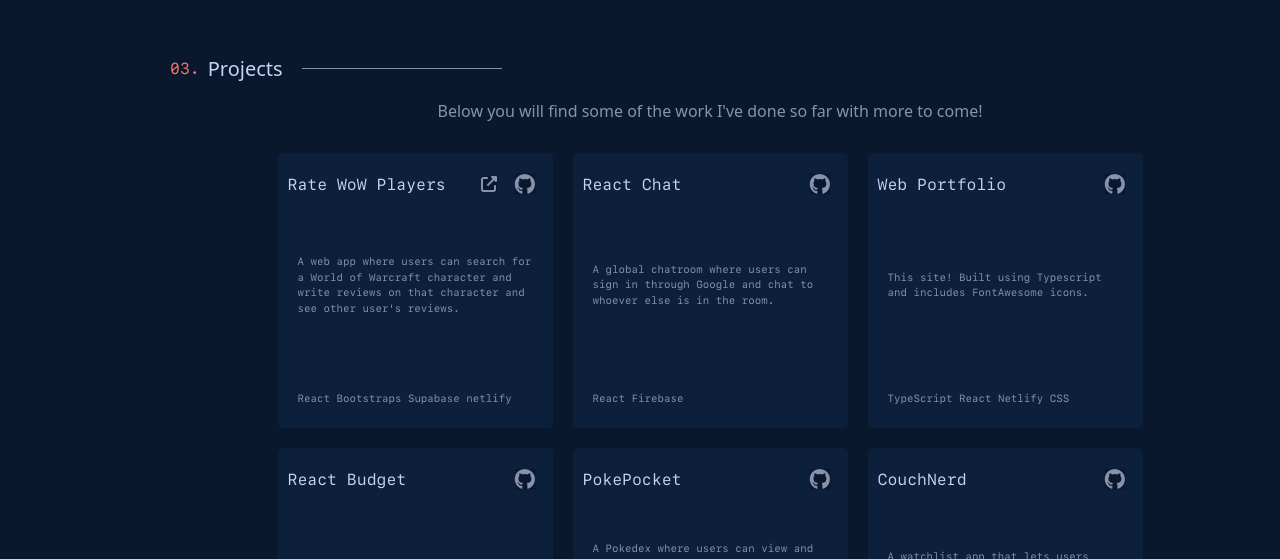
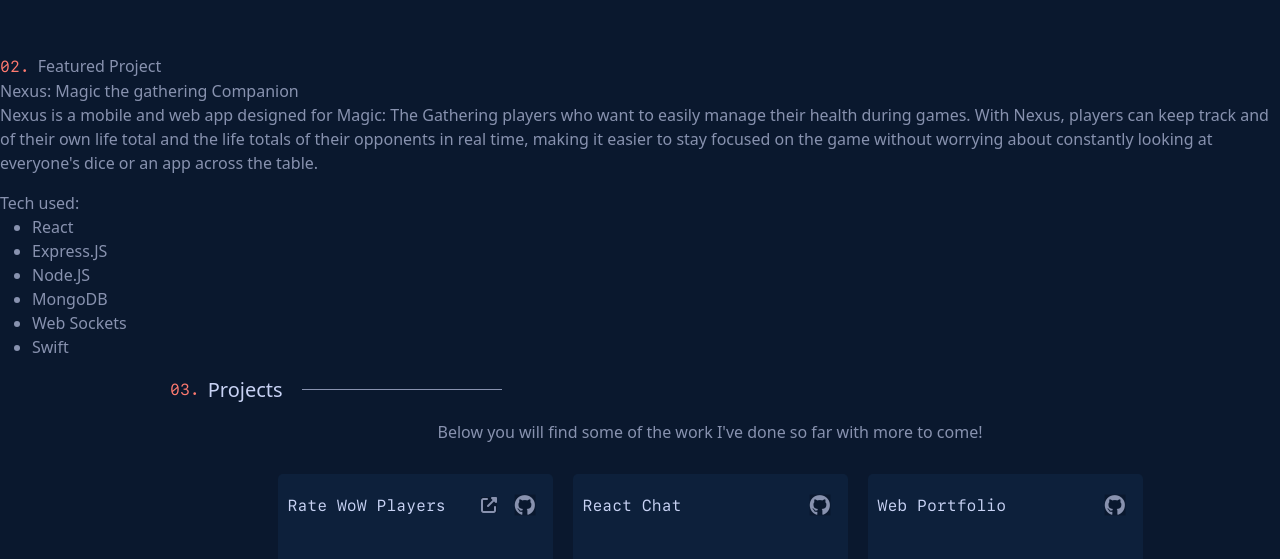
Before and after one commit to Jerryc95/portfolio, a React (Create React App) app: page / in a window 1280 px wide. Shown: the part 1601-2160 px from the top of the page. Built offline with nearby package versions, Linux system fonts and the light colour scheme.

Commit message:
started nexus project addition

```diff
--- a/src/app/App.tsx
+++ b/src/app/App.tsx
@@ -3,8 +3,10 @@
 import Hero from "../components/hero/hero";
 import Nav from "../components/navBar/nav";
 import About from "../components/about/about";
+import FeaturedProject from "../components/featuredProject";
 import Projects from "../components/projects/projects";
 import Contact from "../components/contact/contact";
+
 
 function App() {
   return (
@@ -15,6 +17,7 @@
         <About />
       </div>
       <div id="projects">
+        <FeaturedProject />
         <Projects />
       </div>
       <div id="contact">
--- a/src/components/about/about.tsx
+++ b/src/components/about/about.tsx
@@ -25,7 +25,7 @@
             software engineer. I've always had a passionate for software and
             technology so I decided to leave the advertising industry and focus
             on my true passion of creating and building software. In May of
-            2021, I left my job at Meta to pursue my passion and teach myself
+            2022, I left my job at Meta to pursue my passion and teach myself
             software development.
           </p>
           <p>
--- /dev/null
+++ b/src/components/featuredProject.css
@@ -0,0 +1,15 @@
+.featured-project-title::before {
+    content: "02.";
+    font-family: SFMonoRegular;
+    margin-right: 0.5rem;
+    color: #ff7a70;
+    font-size: calc(8px + 1vmin);
+  }
+
+  .featured-project-title:after {
+    content: "";
+    margin-left: 1.2rem;
+    height: 1px;
+    background-color: #8892af;
+    width: 200px;
+  }
--- /dev/null
+++ b/src/components/featuredProject.tsx
@@ -0,0 +1,43 @@
+import React from "react";
+import "./featuredProject.css";
+
+const FeaturedProject = () => {
+  const stack = [
+    "React",
+    "Express.JS",
+    "Node.JS",
+    "MongoDB",
+    "Web Sockets",
+    "Swift",
+  ];
+
+  return (
+    <div className="featured-project-container">
+      <div className="featured-project-title">Featured Project</div>
+      <div className="feature-project-name">
+        Nexus: Magic the gathering Companion
+      </div>
+      {/* image here  */}
+      <div className="featured-project-details">
+        <p className="featured-project-about">
+          Nexus is a mobile and web app designed for Magic: The Gathering
+          players who want to easily manage their health during games. With
+          Nexus, players can keep track and of their own life total and the life
+          totals of their opponents in real time, making it easier to stay
+          focused on the game without worrying about constantly looking at
+          everyone's dice or an app across the table.
+        </p>
+        <div className="project-stack">Tech used:</div>
+        <ul>
+          {stack.map((tech, id) => (
+            <li className="feature-project-stack-item" key={id}>
+              {tech}
+            </li>
+          ))}
+        </ul>
+      </div>
+    </div>
+  );
+};
+
+export default FeaturedProject;
```
